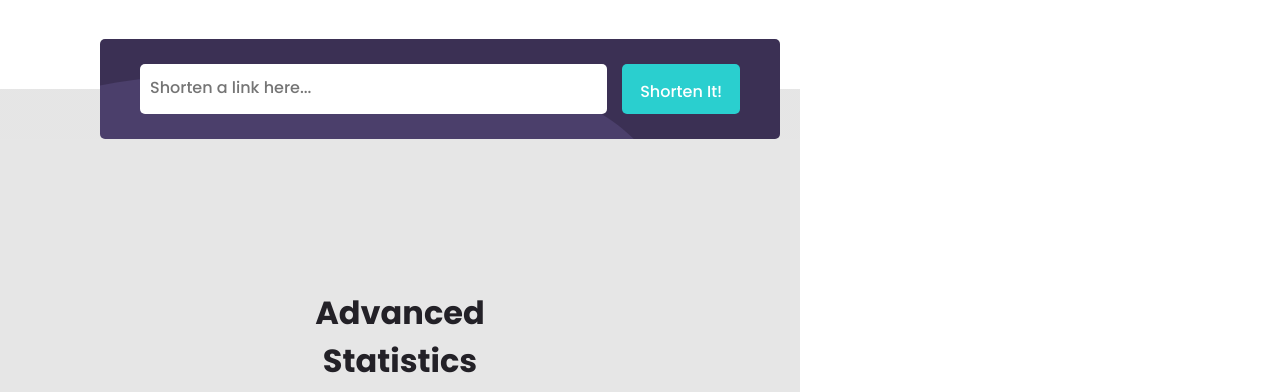
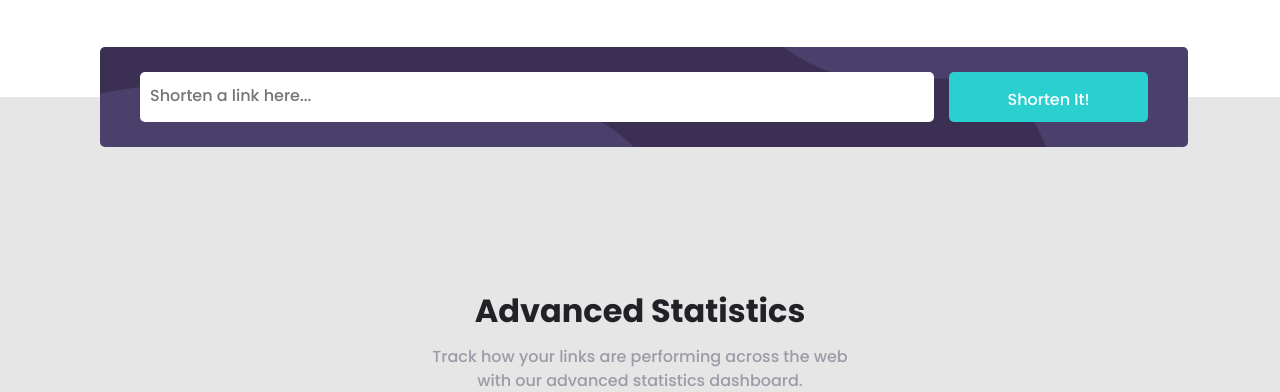
Before and after one commit to Michelle031/url-shortener-project, a plain HTML site: page index.html in a window 1280 px wide. Shown: the part 596-988 px from the top of the page. Drawn offline with nearby package versions, Linux system fonts and the light colour scheme.

Commit message:
css changes

```diff
--- a/styles.css
+++ b/styles.css
@@ -3,9 +3,8 @@
   margin: 0;
   padding: 0;
   box-sizing: border-box;
-  overflow-x:hidden;
   font-family: Poppins, sans-serif;
-  max-width: 100vh;
+  max-width: 100vw;
 }
 
 nav {
```
